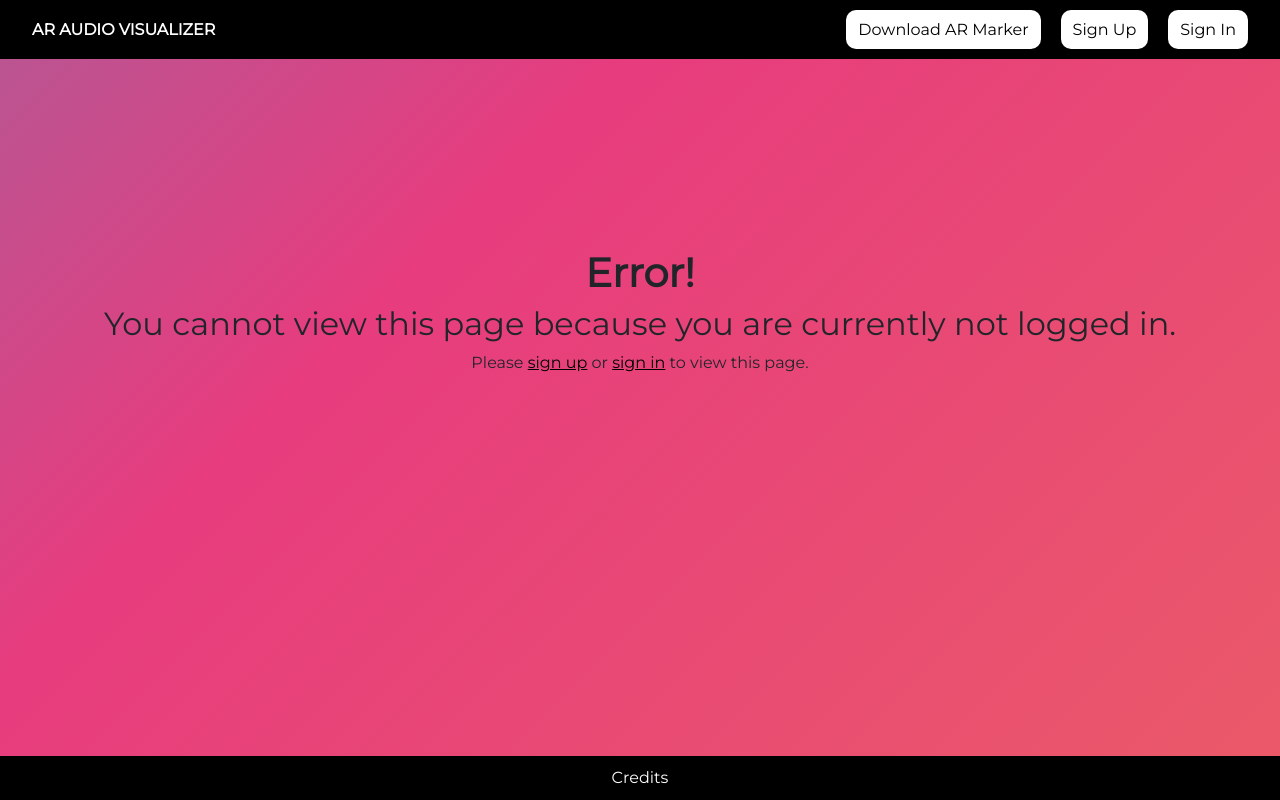
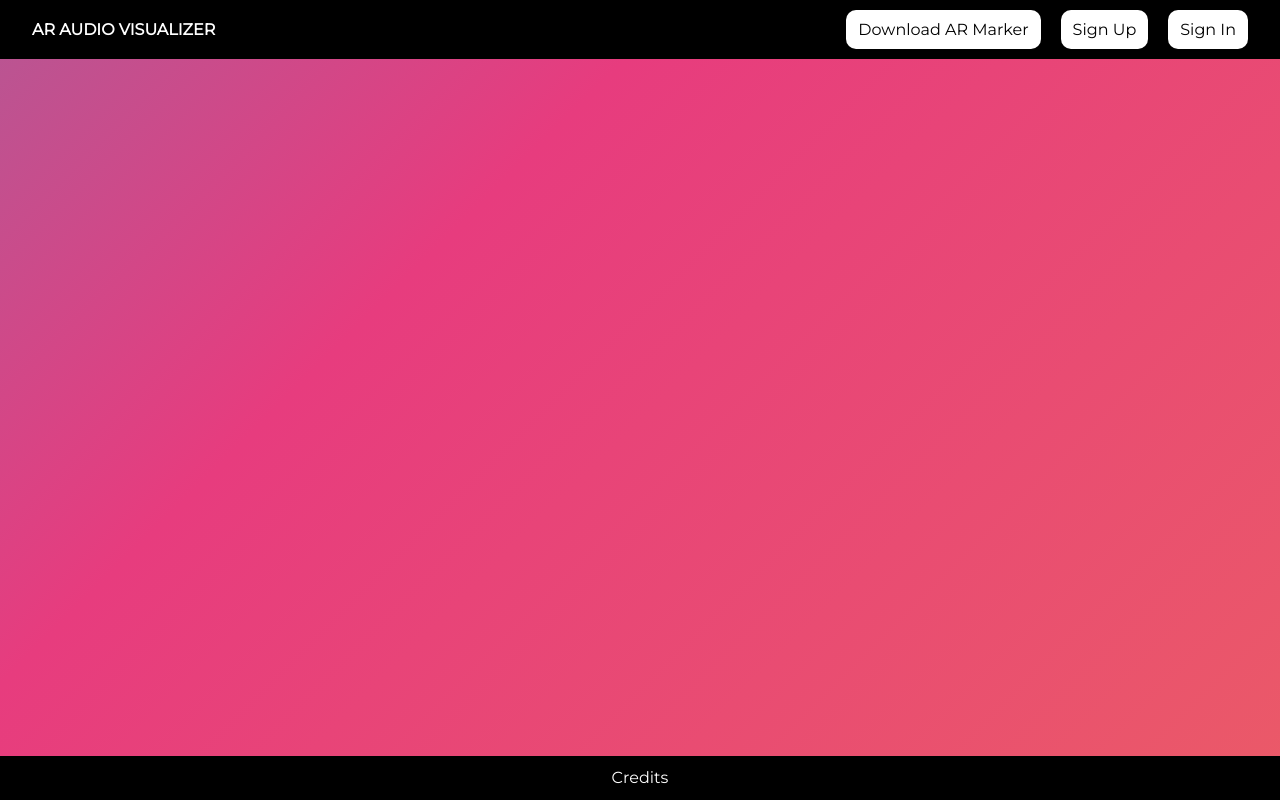
Before and after one commit to amiaxys/ar-audio-visualizer, an Angular app in the folder frontend/: page /visualizations/1 in a window 1280 px wide. Built offline with nearby package versions, Linux system fonts and the light colour scheme; no server answers.

Commit message:
used error template in visualization display

```diff
--- a/frontend/src/app/pages/visualization-display/visualization-display.component.html
+++ b/frontend/src/app/pages/visualization-display/visualization-display.component.html
@@ -1,9 +1,12 @@
 <app-header></app-header>
 <app-visualization
-  *ngIf="isAuth && visualizationFetched"
+  *ngIf="isAuth === true && visualizationFetched; else error"
   [visualization]="visualization"
   [entityTypes]="entityTypes"
 ></app-visualization>
-<div class="error-component" *ngIf="!isAuth">
-  <app-not-authenticated></app-not-authenticated>
-</div>
+
+<ng-template #error>
+  <div class="error-component" *ngIf="isAuth === false">
+    <app-not-authenticated></app-not-authenticated>
+  </div>
+</ng-template>
```
